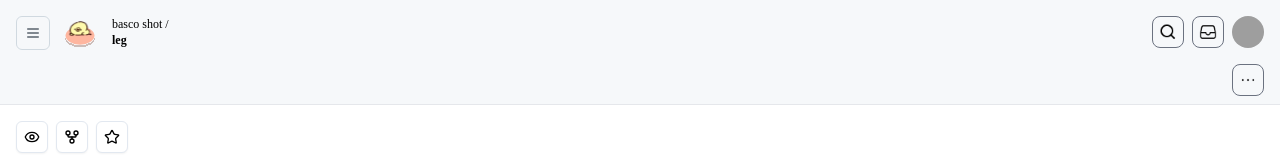
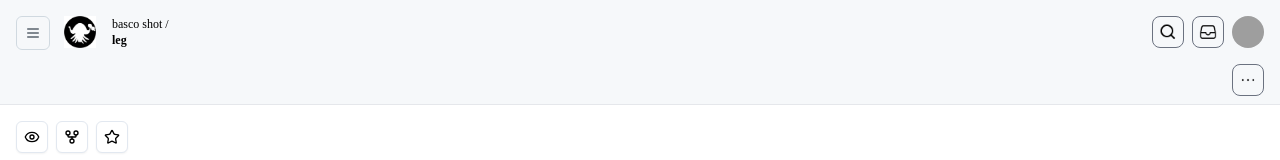
Before and after one commit to masamichi2004/spino-cup, a Next.js app in the folder frontend/: page /home/1/1 in a window 1280 px wide. Shown: the top 160 px of the page. Built offline with nearby package versions, Linux system fonts and the light colour scheme; grey boxes are pictures that could not be loaded.

Commit message:
add macho icon

```diff
--- a/frontend/src/app/layout.tsx
+++ b/frontend/src/app/layout.tsx
@@ -3,7 +3,7 @@ import Header from "../feature/Header/Header";
 import "./globals.css";
 
 export const metadata: Metadata = {
-  title: "Hono | nextjs",
+  title: "machohub",
   description: "Generated by hono",
 };
 
@@ -14,6 +14,9 @@ export default function RootLayout({
 }>) {
   return (
     <html lang="en">
+      <head>
+      <link rel="icon" href="/kurage.png" />
+      </head>
       <body>
         {children}
       </body>
--- a/frontend/src/feature/Header/Header.tsx
+++ b/frontend/src/feature/Header/Header.tsx
@@ -10,7 +10,7 @@ const Header = () => {
             <HumberMenu />
           </div>
           <a href="" className='w-8 h-8 flex justify-center ml-4'>
-            <img src="/testicon.svg" alt="githubのiconの代わり" className='w-8 h-8' />
+            <img src="/kurage.png" alt="githubのiconの代わり" className='w-8 h-8' />
           </a>
           {/* 動的に変化 */}
           <div className='ml-4 w-40'>
```
Also changed, not shown: frontend/public/kurage.png (added).
